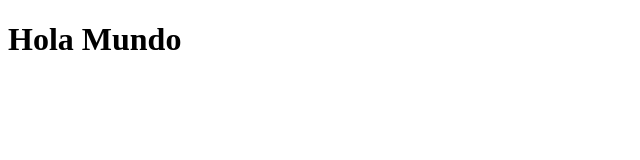
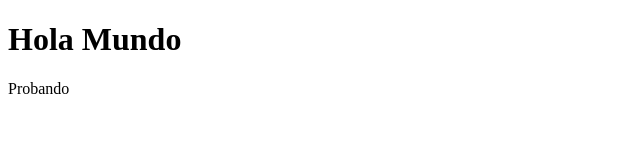
Before and after one commit to TechPro200/Practica-final-electiva-2, a website: page index.html in a window 1280 px wide. Shown: the full height of the page, 0-640 px from the left. Drawn offline with Linux system fonts and the light colour scheme.

Commit message:
Probando

```diff
--- a/index.html
+++ b/index.html
@@ -7,5 +7,6 @@
 </head>
 <body>
     <h1>Hola Mundo</h1>
+    <P>Probando</P>
 </body>
 </html>
```
